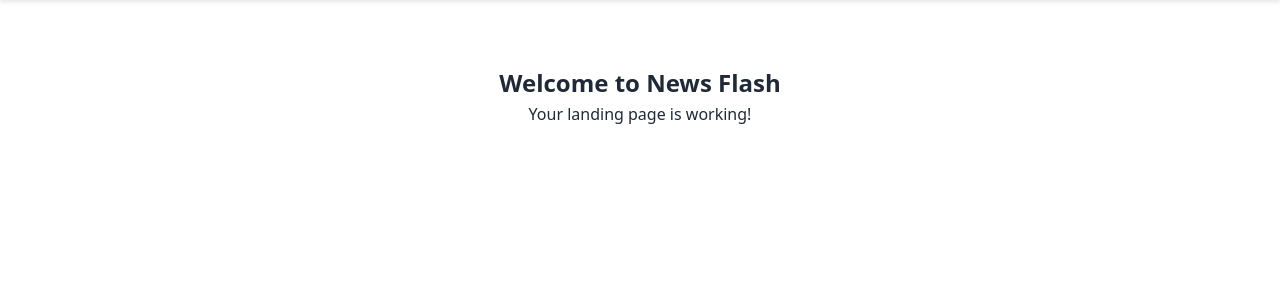
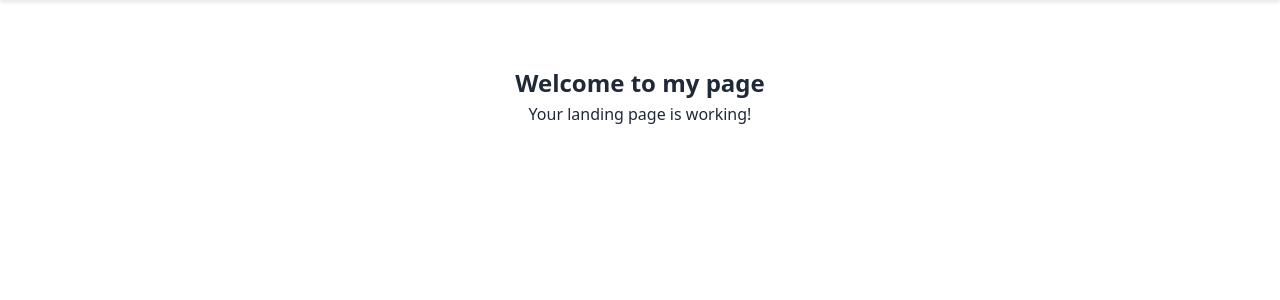
Before and after one commit to ludwigsevenheim-alt/news-flash, a Flask app: page / in a window 1280 px wide. Shown: the part 77-377 px from the top of the page. Run offline with Flask 3, Linux system fonts and the light colour scheme.

Commit message:
Test CI/CD pipeline

```diff
--- a/application/app/presentation/templates/index.html
+++ b/application/app/presentation/templates/index.html
@@ -4,7 +4,7 @@
 
 {% block content %}
 <section style="padding: 4rem 2rem; text-align: center;">
-    <h1>Welcome to News Flash</h1>
+    <h1>Welcome to my page</h1>
     <p>Your landing page is working!</p>
 </section>
 {% endblock %}
```
Also changed, not shown: .github/workflows/deploy.yml (added).
